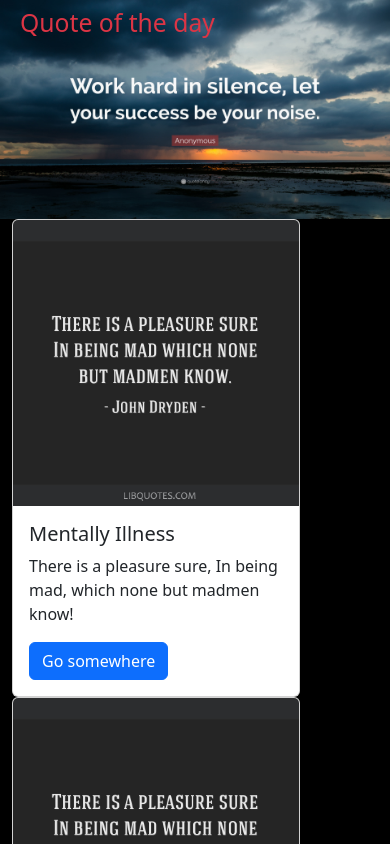
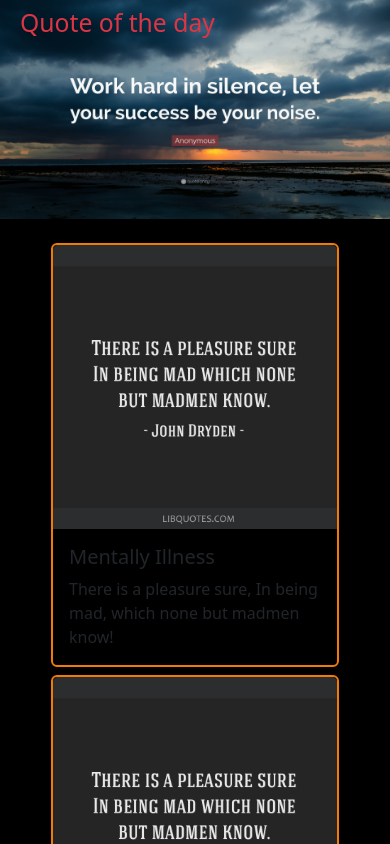
Before and after one commit to ano201/quote-gallery, a React (Create React App) app: page / in a window 390 px wide. Shown: the top 844 px of the page. Built offline with nearby package versions, Linux system fonts and the light colour scheme.

Commit message:
card is responsived

```diff
--- a/src/App.css
+++ b/src/App.css
@@ -3,3 +3,9 @@ body {
     padding: 0;
     background-color: black;
 }
+
+.c-max {
+    max-width: 1686px;
+    margin: 0 auto;
+    overflow-x: hidden;
+}
--- a/src/App.js
+++ b/src/App.js
@@ -4,7 +4,7 @@ import "./App.css";
 
 const App = () => {
   return (
-    <div>
+    <div className="c-max">
       <Home></Home>
       <h1>Hello World</h1>
     </div>
--- a/src/components/Home/Banner.jsx
+++ b/src/components/Home/Banner.jsx
@@ -1,11 +1,10 @@
 import React from "react";
 import { Container } from "react-bootstrap";
 import bnimg from "./ano.jpg";
-import "./banner.css";
 
 const Banner = () => {
   return (
-    <div className="position-relative">
+    <div className="position-relative mb-3">
       <div>
         <img src={bnimg} className="img-fluid" alt="" />
       </div>
--- a/src/components/Home/Main.jsx
+++ b/src/components/Home/Main.jsx
@@ -1,4 +1,5 @@
 import React from "react";
+import { Row } from "react-bootstrap";
 import useFetch from "../../hooks/useFetch";
 import SingleCard from "../SingleCard";
 
@@ -6,11 +7,18 @@ const Main = () => {
   const { data } = useFetch();
 
   return (
-    <div>
-      {data &&
-        data.map((singleData) => (
-          <SingleCard key={singleData.id} singleData={singleData}></SingleCard>
-        ))}
+    <div className="mx-4">
+      <Row>
+        {data &&
+          data.map((singleData) => (
+            <div className="col-sm-12 col-md-6 col-xl-3 col-xxl-3">
+              <SingleCard
+                key={singleData.id}
+                singleData={singleData}
+              ></SingleCard>
+            </div>
+          ))}
+      </Row>
     </div>
   );
 };
--- a/src/components/Home/banner.css
+++ /dev/null
@@ -1 +0,0 @@
-.banner-img {}
--- /dev/null
+++ b/src/components/SingleCard.css
@@ -0,0 +1,11 @@
+.c-center {
+    margin: 0 auto;
+}
+
+.c-border {
+    border: 2px solid rgb(243, 122, 9);
+}
+
+.c-border:hover {
+    border: 2px solid rgba(243, 122, 9, 0.301);
+}
--- a/src/components/SingleCard.jsx
+++ b/src/components/SingleCard.jsx
@@ -1,17 +1,20 @@
 import React from "react";
-import { Button, Card } from "react-bootstrap";
+import { Card } from "react-bootstrap";
+import "./SingleCard.css";
 
 const SingleCard = ({ singleData }) => {
   const { about, img, data } = singleData;
 
   return (
     <div>
-      <Card style={{ width: "18rem" }}>
+      <Card
+        className="c-center mt-2 mt-lg-5 mt-md-3 c-border bg-black"
+        style={{ width: "18rem" }}
+      >
         <Card.Img variant="top" src={img} />
         <Card.Body>
           <Card.Title>{about}</Card.Title>
           <Card.Text>{data}</Card.Text>
-          <Button variant="primary">Go somewhere</Button>
         </Card.Body>
       </Card>
     </div>
--- a/src/pages/Home.jsx
+++ b/src/pages/Home.jsx
@@ -1,5 +1,4 @@
 import React from "react";
-import { Container, Row } from "react-bootstrap";
 import Banner from "../components/Home/Banner";
 import Main from "../components/Home/Main";
 
@@ -7,11 +6,8 @@ const Home = () => {
   return (
     <div>
       <Banner></Banner>
-      <Container>
-        <Row>
-          <Main></Main>
-        </Row>
-      </Container>
+
+      <Main></Main>
     </div>
   );
 };
```
